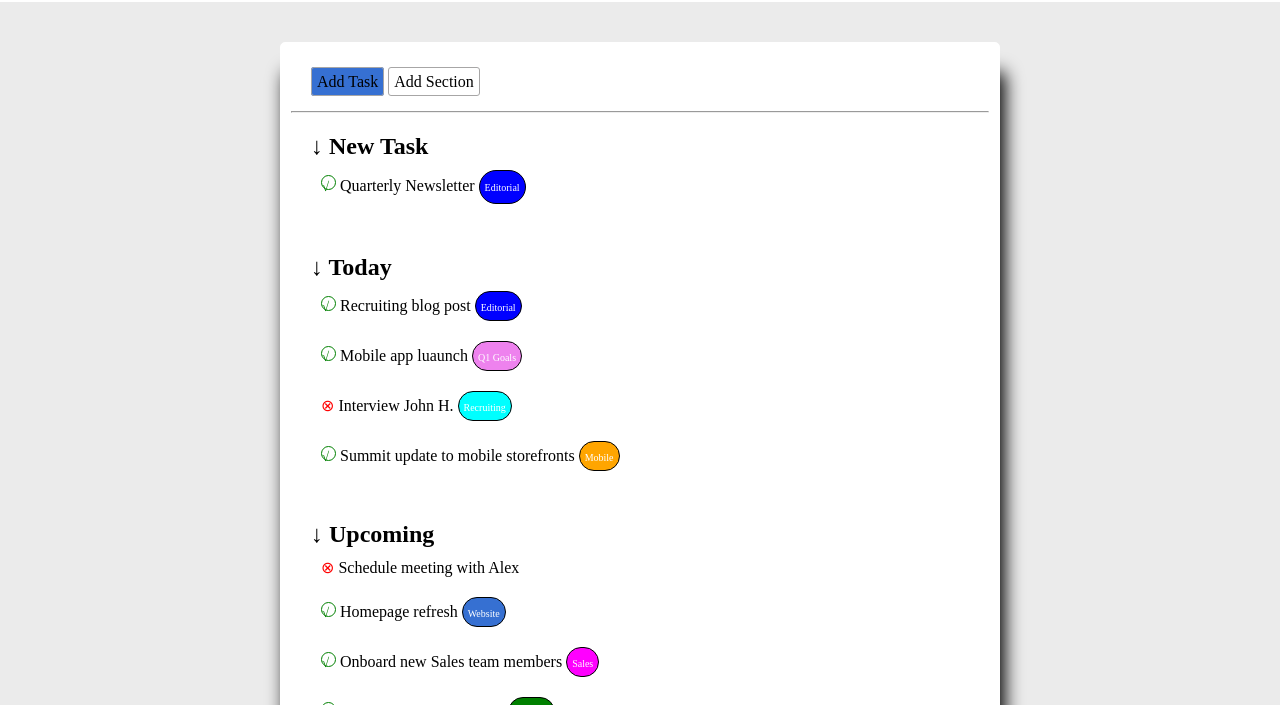
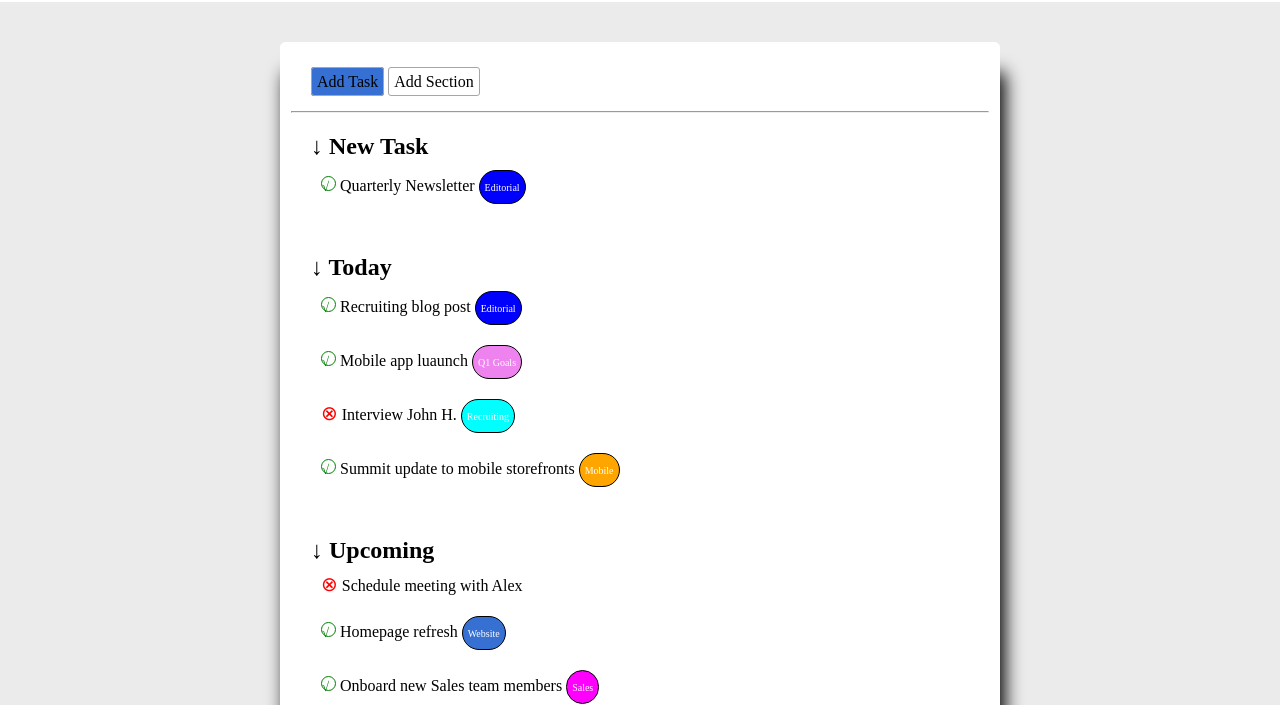
Before and after one commit to buonoalex/html-css-toboolist, a plain HTML site: page index.html in a window 1280 px wide. Shown: the part 95-800 px from the top of the page. Drawn offline with Linux system fonts and the light colour scheme.

Commit message:
adjust small parameter in css file

```diff
--- a/css/style.css
+++ b/css/style.css
@@ -11,14 +11,17 @@ main{
     padding-bottom: 100px;
 }
 
+hr{
+    color :white;
+}
+
+/* CLASSI */
+
 .ombra-s{
     border: 1px solid white;
     padding: 10px;
     box-shadow: 5px 30px 18px black;
 }
-
-
-/* CLASSI */
 
 .bg-gray{
     background-color:rgb(235, 235, 235);
@@ -72,7 +75,18 @@ main{
 
 .x-red{
     color: red;
+    font-size: 20px;
 }
+
+.circle{
+    height: 15px;
+    width: 15px;
+    background-color:white;
+    border-radius: 50%;
+    display: inline-block;
+    border: 1px solid green;
+}
+
 
 
 
@@ -109,23 +123,8 @@ main{
     background-color: white;
 }
 
-.ombra-s{
-    border: 1px solid white;
-    padding: 10px;
-    box-shadow: 5px 30px 18px black;
-}
-
-.circle{
-        height: 15px;
-        width: 15px;
-        background-color:white;
-        border-radius: 50%;
-        display: inline-block;
-        border: 1px solid green;
-}
-
 #radice{
     font-size: 13px;
     color: green;
-    display: inline-block;
+    display: block;
 }
--- a/index.html
+++ b/index.html
@@ -31,7 +31,7 @@
                     <h2> &#x2193; New Task </h2>
 
                     <p class="p-10 line-height-20">
-                        <span class="circle "><span id="radice">&radic;</span></span> Quarterly Newsletter
+                        <span class="circle"><span id="radice">&radic;</span></span> Quarterly Newsletter
                     <span class="container-end bg-c-blue">
                         <span class="text-white font-size-text-c">Editorial</span>
                     </span>
@@ -46,28 +46,28 @@
 
 
 
-                    <p class="p-10">
+                    <p class="p-10 line-height-20">
                         <span class="circle "><span id="radice">&radic;</span></span> Recruiting blog post
                         <span class="container-end bg-c-blue">
                         <span class="text-white font-size-text-c">Editorial</span>
                     </span>
                     </p>
 
-                    <p class="p-10">
+                    <p class="p-10 line-height-20">
                         <span class="circle "><span id="radice">&radic;</span></span> Mobile app luaunch
                         <span class="container-end bg-c-viola">
                             <span class="text-white font-size-text-c">Q1 Goals</span>
                         </span>
                     </p>
 
-                    <p class="p-10">
+                    <p class="p-10 line-height-20">
                         <span class="x-red">&otimes;</span> Interview John H.
                         <span class="container-end bg-c-acqua">
                             <span class="text-white font-size-text-c">Recruiting</span>
                         </span>
                     </p>
 
-                    <p class="p-10">
+                    <p class="p-10 line-height-20">
                         <span class="circle "><span id="radice">&radic;</span></span> Summit update to mobile storefronts
                         <span class="container-end bg-c-orange">
                             <span class="text-white font-size-text-c">Mobile</span>
@@ -80,23 +80,23 @@
                 <div class="p-20">
                     <h2> &#x2193; Upcoming</h2>
 
-                    <p class="p-10"> <span class="x-red">&otimes;</span> Schedule meeting with Alex
+                    <p class="p-10 line-height-20"> <span class="x-red">&otimes;</span> Schedule meeting with Alex
                     </p>
 
-                    <p class="p-10">
+                    <p class="p-10 line-height-20">
                         <span class="circle "><span id="radice">&radic;</span></span> Homepage refresh
                         <span class="container-end bg-selection-blue">
                             <span class="text-white font-size-text-c">Website</span>
                         </span>
                     </p>
-                    <p class="p-10">
+                    <p class="p-10 line-height-20">
                         <span class="circle "><span id="radice">&radic;</span></span> Onboard new Sales team members
                         <span class="container-end bg-c-fucsia">
                             <span class="text-white font-size-text-c">Sales</span>
                         </span>
                     </p>
 
-                    <p class="p-10">
+                    <p class="p-10 line-height-20">
                         <span class="circle "><span id="radice">&radic;</span></span> Review editorial calender
                         <span class="container-end bg-c-green">
                             <span class="text-white font-size-text-c">Editorial</span>
```
